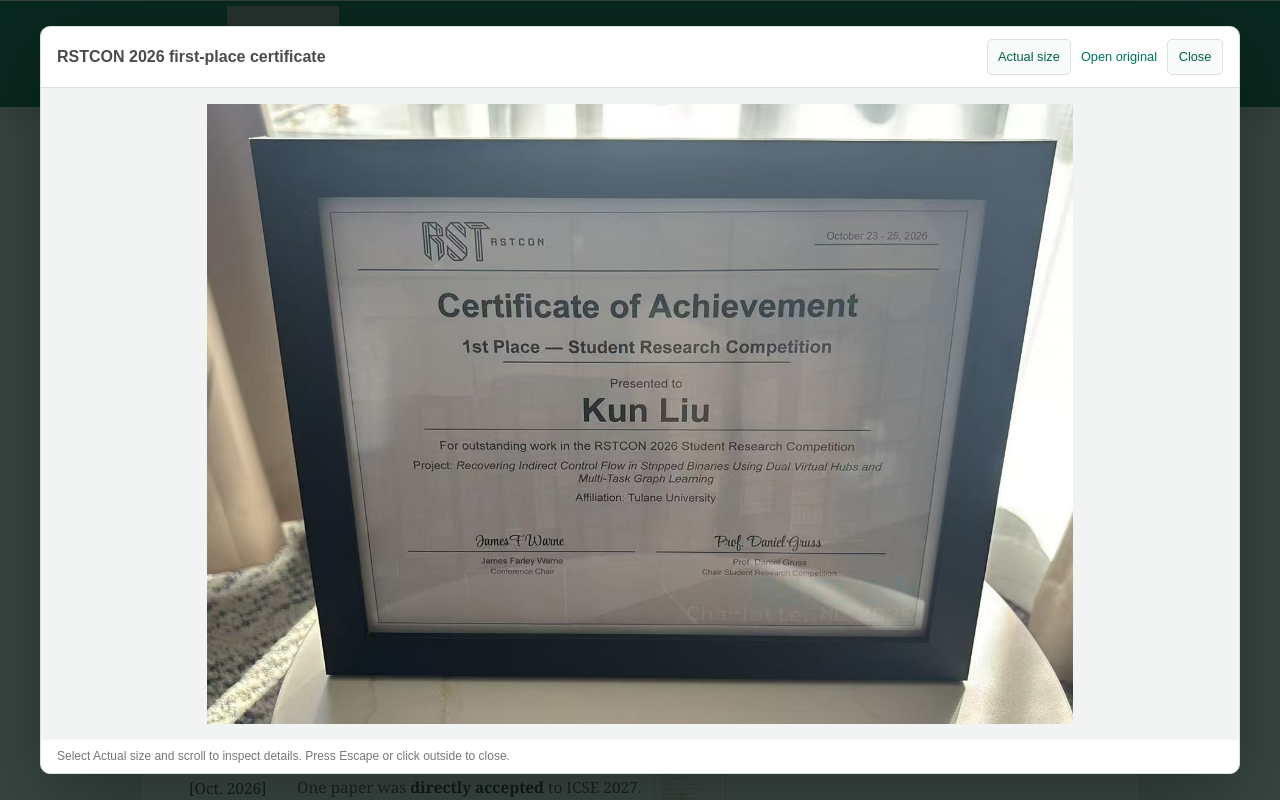
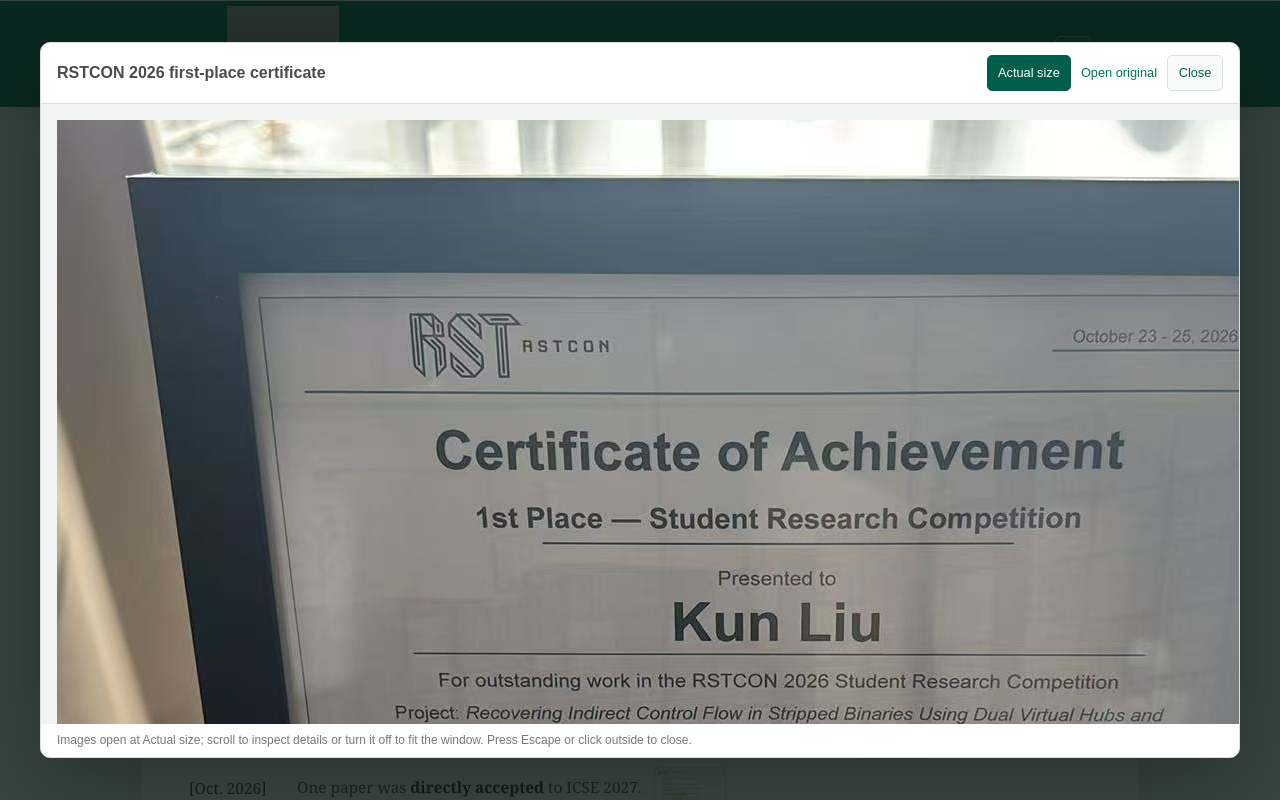
Before and after one commit to Ryan-hub-bit/ryan-hub-bit.github.io, a Next.js app: page / in a window 1280 px wide. Both pictures are taken after a click on the button 895 px from the left and 736 px from the top of the page. Shown: the top 800 px of the page. Built offline with nearby package versions, Linux system fonts and the light colour scheme; grey boxes are pictures that could not be loaded.

Commit message:
Open news images at actual size by default

```diff
--- a/app/news-list.tsx
+++ b/app/news-list.tsx
@@ -79,7 +79,7 @@ function NewsContent({ item, language, onPreview }: {
 export default function NewsList({ items, language = "en" }: { items: NewsItem[]; language?: "en" | "zh" }) {
   const [expanded, setExpanded] = useState(false);
   const [activeImage, setActiveImage] = useState<NewsImage | null>(null);
-  const [zoomed, setZoomed] = useState(false);
+  const [zoomed, setZoomed] = useState(true);
   const dialogRef = useRef<HTMLDialogElement>(null);
   const closeButtonRef = useRef<HTMLButtonElement>(null);
   const previewTriggerRef = useRef<HTMLButtonElement | null>(null);
@@ -112,7 +112,7 @@ export default function NewsList({ items, language = "en" }: { items: NewsItem[]
 
   function openPreview(image: NewsImage, trigger: HTMLButtonElement) {
     previewTriggerRef.current = trigger;
-    setZoomed(false);
+    setZoomed(true);
     setActiveImage(image);
   }
 
@@ -157,7 +157,7 @@ export default function NewsList({ items, language = "en" }: { items: NewsItem[]
         aria-describedby={imageHintId}
         onClose={() => {
           setActiveImage(null);
-          setZoomed(false);
+          setZoomed(true);
         }}
         onClick={(event) => {
           if (event.target !== event.currentTarget) return;
@@ -223,8 +223,8 @@ export default function NewsList({ items, language = "en" }: { items: NewsItem[]
             </div>
             <p id={imageHintId} className="news-image-hint">
               {language === "zh"
-                ? "选择“原始尺寸”后可滚动查看细节。按 Esc 键或点击图片框外关闭。"
-                : "Select Actual size and scroll to inspect details. Press Escape or click outside to close."}
+                ? "默认按原始尺寸显示，可滚动查看细节；关闭“原始尺寸”可适配窗口。按 Esc 键或点击图片框外关闭。"
+                : "Images open at Actual size; scroll to inspect details or turn it off to fit the window. Press Escape or click outside to close."}
             </p>
           </>
         )}
```
Also changed, not shown: 1 other file (tests, documents, lock files or other folders).
